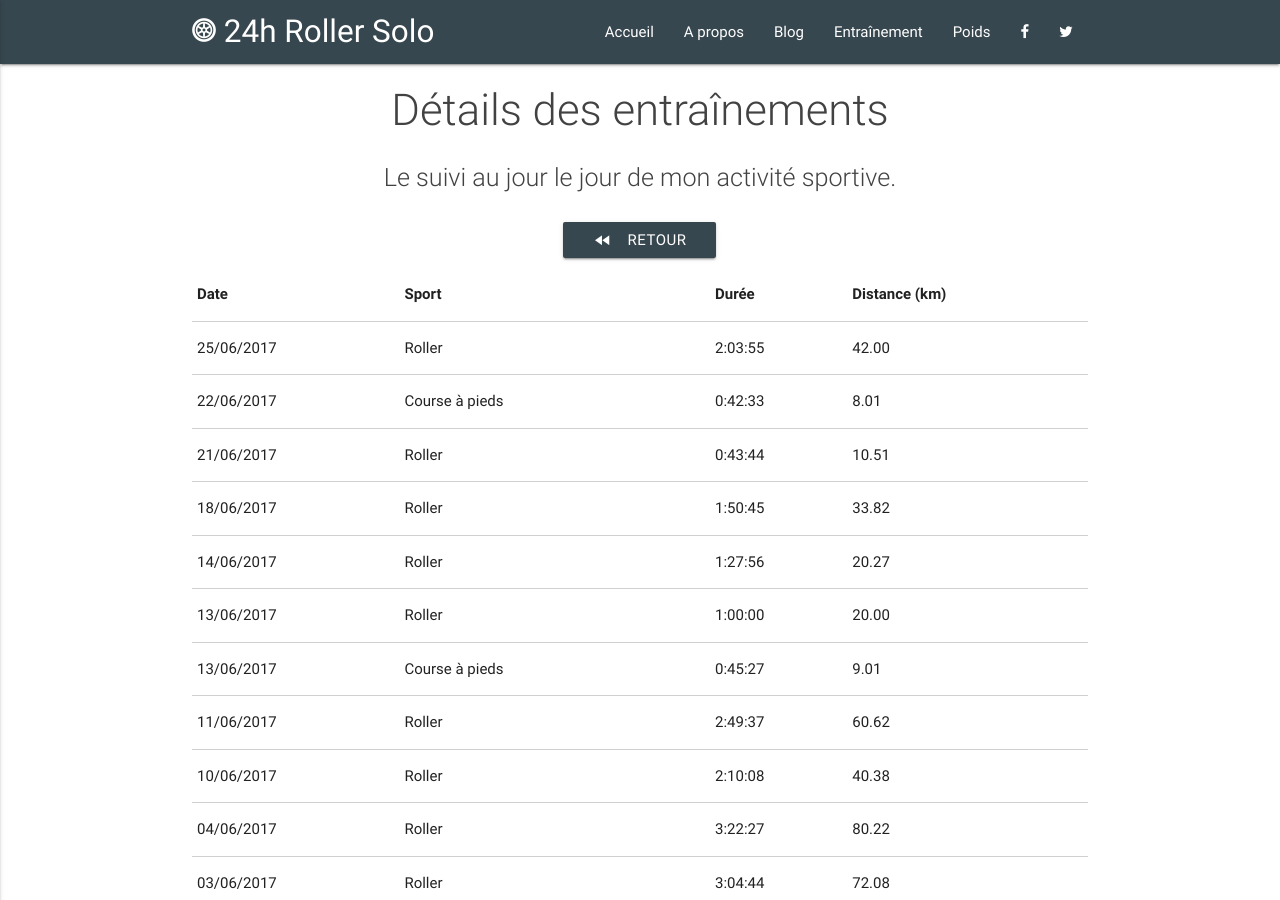
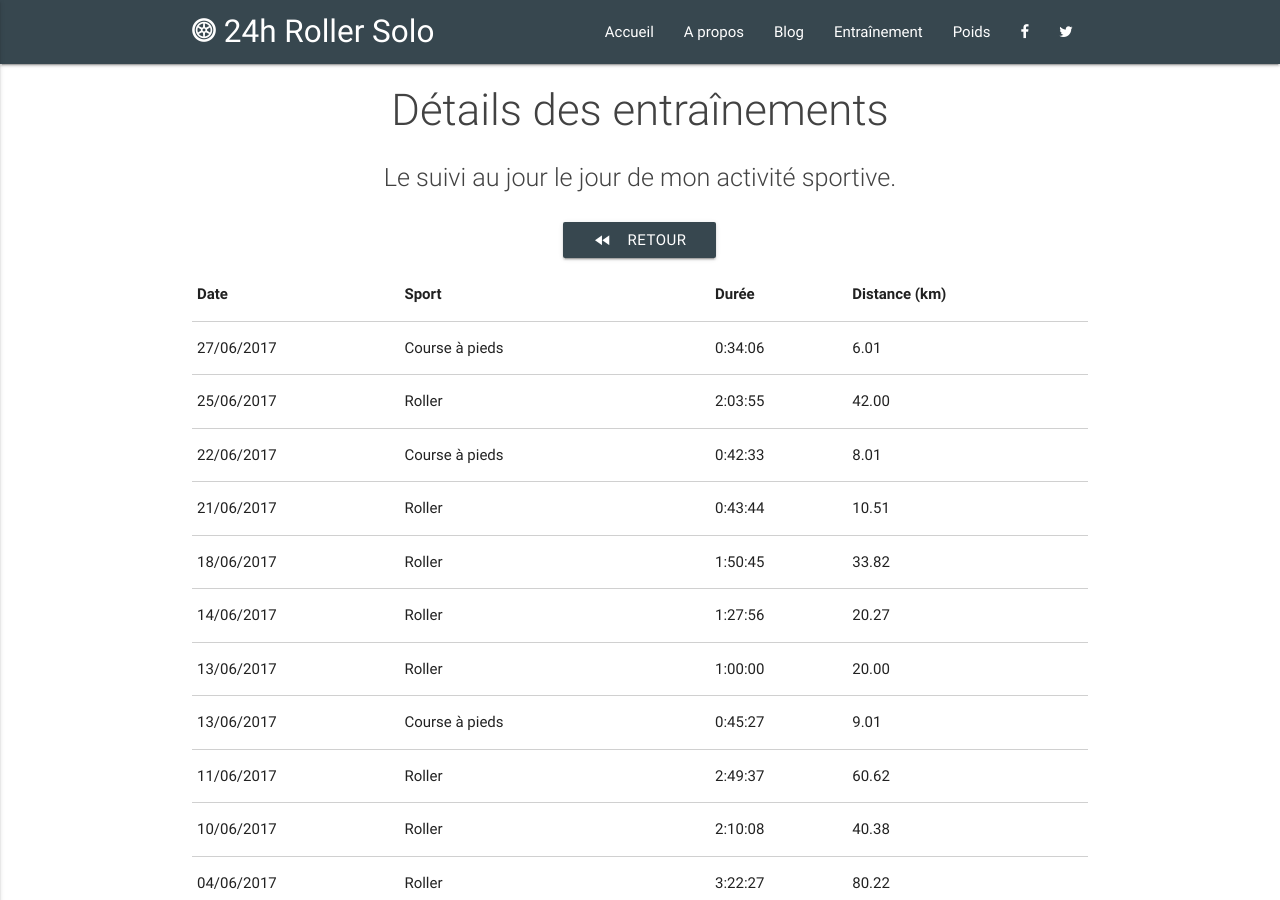
Before and after one commit to 24hRollerSolo/24hRollerSolo.github.io, a Jekyll site: the page built from training/details.html, in a window 1280 px wide and 900 px high. Built offline with Jekyll 4.4.1, drawn with Linux system fonts in a browser that asks for light colours.

Commit message:
Add 2017-06-27 running

```diff
--- a/_data/sports.json
+++ b/_data/sports.json
@@ -1,4 +1,5 @@
 [
+  {"date": "2017-06-27", "type": "RUNNING", "distance": "6.01", "duration": "0:34:06"},
   {"date": "2017-06-25", "type": "ROLLER", "distance": "42.00", "duration": "2:03:55"},
   {"date": "2017-06-22", "type": "RUNNING", "distance": "8.01", "duration": "0:42:33"},
   {"date": "2017-06-21", "type": "ROLLER", "distance": "10.51", "duration": "0:43:44"},
```
